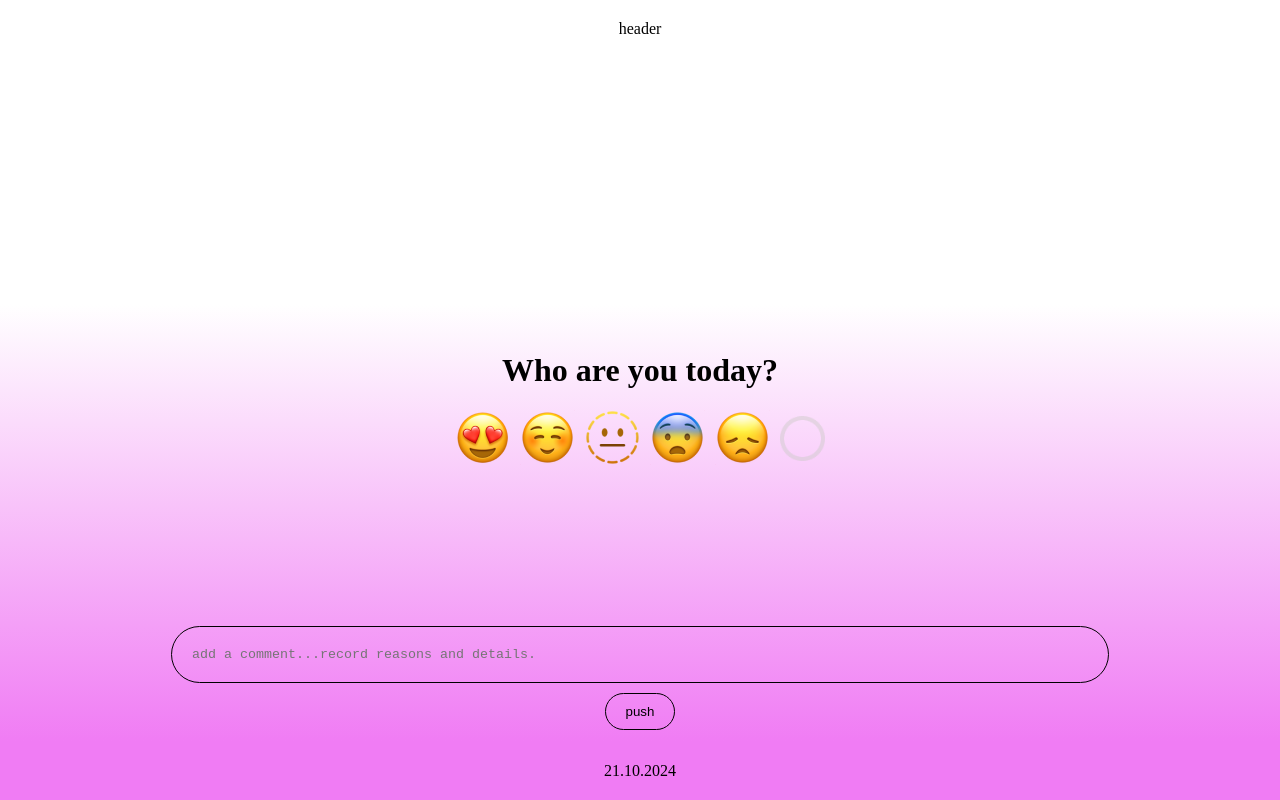
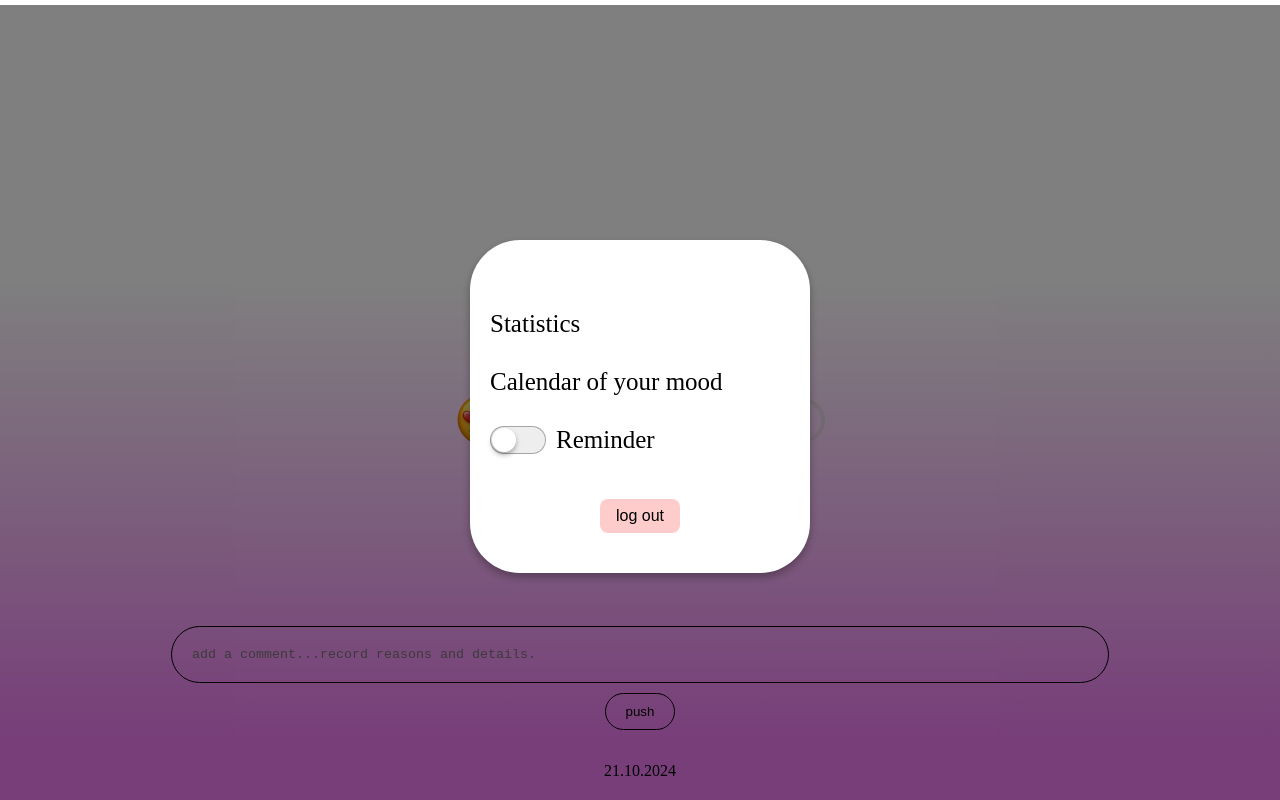
Before and after one commit to Edikmas01/mood-tracker, a React (Vite) app: page / in a window 1280 px wide. Built offline with nearby package versions, Linux system fonts and the light colour scheme.

Commit message:
Created a burger menu and its functionality on the Statistics page.

```diff
--- /dev/null
+++ b/src/components/BurgerMenu/BurgerMenu.jsx
@@ -0,0 +1,70 @@
+import { useState } from "react";
+import "./BurgerMenu.scss";
+import { StatisticsModal } from "../StatisticsModal/StatisticsModal";
+
+export const BurgerMenu = () => {
+  const [isMenuOpen, setIsMenuOpen] = useState(true);
+  const [isReminderOn, setIsReminderOn] = useState(false);
+  const [isStatisticsModalOpen, setIsStatisticsModalOpen] = useState(false);
+
+  const handleMenuOpen = () => {
+    setIsMenuOpen(!isMenuOpen);
+  };
+  const handleStatisticsClick = () => {
+    console.log("Statistics page opened");
+    setIsStatisticsModalOpen(true);
+  };
+
+  const handleCalendarClick = () => {
+    console.log("Mood calendar opened");
+  };
+
+  const handleReminderToggle = () => {
+    setIsReminderOn(!isReminderOn);
+    console.log(`Reminder set to ${!isReminderOn ? "ON" : "OFF"}`);
+  };
+
+  const handleLogOut = () => {
+    console.log("User logged out");
+  };
+  return (
+    <div className="burgerMenu">
+      <button onClick={handleMenuOpen} className="burgerMenu-button">
+        {isMenuOpen ? "" : "☰"}
+      </button>
+
+      {isMenuOpen && (
+        <div className="overlay" onClick={() => setIsMenuOpen(false)}>
+          <div className="menu" onClick={(e) => e.stopPropagation()}>
+            <ul className="menu-list">
+              <li className="menu-item" onClick={handleStatisticsClick}>
+                Statistics
+              </li>
+              <li className="menu-item" onClick={handleCalendarClick}>
+                Calendar of your mood
+              </li>
+              <li className="menu-item">
+                <label className="checkbox-ios">
+                  <input
+                    type="checkbox"
+                    checked={isReminderOn}
+                    onChange={handleReminderToggle}
+                  />
+                  <span className="checkbox-ios-switch"></span>
+                </label>
+                Reminder
+              </li>
+            </ul>
+            <button className="menu-button" onClick={handleLogOut}>
+              log out
+            </button>
+          </div>
+        </div>
+      )}
+      <StatisticsModal
+        isOpen={isStatisticsModalOpen}
+        onClose={() => setIsStatisticsModalOpen(false)}
+      />
+    </div>
+  );
+};
--- /dev/null
+++ b/src/components/BurgerMenu/BurgerMenu.scss
@@ -0,0 +1,146 @@
+.burgerMenu {
+  position: relative;
+  padding: 10px 20px;
+  display: flex;
+  justify-content: flex-end;
+
+  .burgerMenu-button {
+    font-size: 24px;
+    background: none;
+    border: none;
+    cursor: pointer;
+    z-index: 3;
+  }
+
+  /* Полупрозрачный фон для модального меню */
+  .overlay {
+    position: fixed;
+    top: 0;
+    // left: 0;
+    width: 100%;
+    height: 100%;
+    background: rgba(0, 0, 0, 0.5);
+    display: flex;
+    align-items: center;
+    justify-content: center;
+    z-index: 999;
+  }
+
+  /* Стили самого меню */
+  .menu {
+    background: #fff;
+    padding: 40px 20px;
+    border-radius: 50px;
+    width: 80%;
+    max-width: 300px;
+    // text-align: center;
+    z-index: 1;
+    box-shadow: 0 4px 8px rgba(0, 0, 0, 0.3);
+
+    .menu-list {
+      list-style: none;
+      padding: 0;
+      margin: 0;
+
+      // justify-content: start;
+
+      .menu-item {
+        display: flex;
+        margin: 30px 0;
+        color: #000;
+        font-size: 25px;
+        cursor: pointer;
+      }
+    }
+
+    .menu-button {
+      margin-top: 15px;
+      padding: 8px 16px;
+      background: #ffcccc;
+      border: none;
+      border-radius: 8px;
+      cursor: pointer;
+      font-size: 16px;
+    }
+
+    // .reminder-label {
+    //   display: flex;
+
+    //   gap: 8px;
+
+    //   input[type="checkbox"] {
+    //     accent-color: #4caf50;
+    //     cursor: pointer;
+    //   }
+    // }
+    .reminder{
+      margin-left: 10px;
+      font-size: 25px;
+    }
+    .checkbox-ios {
+	display: inline-block;
+	height: 28px;
+	line-height: 28px;
+	margin-right: 10px;
+	position: relative;
+	vertical-align: middle;
+	font-size: 14px;
+	user-select: none;
+
+}
+.checkbox-ios .checkbox-ios-switch {
+	position: relative;
+	display: inline-block;
+	box-sizing: border-box;
+	width: 56px;
+	height: 28px;
+	border: 1px solid rgba(0, 0, 0, .1);
+	border-radius: 25%/50%;
+	vertical-align: top;
+	background: #eee;
+	transition: .2s;
+}
+.checkbox-ios .checkbox-ios-switch:before {
+	content: '';
+	position: absolute;
+	top: 1px;
+	left: 1px;
+	display: inline-block;
+	width: 24px;
+	height: 24px;
+	border-radius: 50%;
+	background: white;
+	box-shadow: 0 3px 5px rgba(0, 0, 0, .3);
+	transition: .15s;
+}
+.checkbox-ios input[type=checkbox] {
+	display: block;
+	width: 0;
+	height: 0;
+	position: absolute;
+	z-index: -1;
+	opacity: 0;
+}
+.checkbox-ios input[type=checkbox]:not(:disabled):active + .checkbox-ios-switch:before {
+	box-shadow: inset 0 0 2px rgba(0, 0, 0, .3);
+}
+.checkbox-ios input[type=checkbox]:checked + .checkbox-ios-switch {
+	background: limegreen;
+}
+.checkbox-ios input[type=checkbox]:checked + .checkbox-ios-switch:before {
+	transform:translateX(28px);
+}
+
+
+.checkbox-ios input[type="checkbox"]:not(:disabled) + .checkbox-ios-switch {
+	cursor: pointer;
+	border-color: rgba(0, 0, 0, .3);
+}
+
+
+.checkbox-ios.focused .checkbox-ios-switch:before {
+	box-shadow: inset 0px 0px 4px #ff5623;
+}
+
+  }
+}
--- a/src/components/Header/Header.jsx
+++ b/src/components/Header/Header.jsx
@@ -0,0 +1,14 @@
+
+import { BurgerMenu } from "../BurgerMenu/BurgerMenu";
+import "./Header.scss";
+
+export const Header = () => {
+
+
+  return (
+      <>
+          <BurgerMenu/>
+
+    </>
+  );
+};
--- a/src/components/Layout/Layout.jsx
+++ b/src/components/Layout/Layout.jsx
@@ -1,11 +1,12 @@
 import { Outlet } from "react-router-dom";
 import "./Layout.scss";
 import { Footer } from "../Footer/Footer";
+import { Header } from "../Header/Header";
 
 export const Layout = () => {
     return (
       <div className="layout ">
-        <header> header </header>
+        <Header/>
         <main  >
           <Outlet />
         </main>
--- /dev/null
+++ b/src/components/StatisticsModal/StatisticsModal.jsx
@@ -0,0 +1,21 @@
+import "./StatisticsModal.scss";
+
+export const StatisticsModal = ({ isOpen, onClose }) => {
+  if (!isOpen) return null;
+
+  return (
+    <div className="statistics-modal-overlay" onClick={onClose}>
+      <div
+        className="statistics-modal-content"
+        onClick={(e) => e.stopPropagation()}
+      >
+        <button className="close-button" onClick={onClose}>
+          X
+        </button>
+        <h2>Statistics</h2>
+        <p>Statistics page opened</p>
+        {/* Позже здесь будут графики */}
+      </div>
+    </div>
+  );
+};
--- /dev/null
+++ b/src/components/StatisticsModal/StatisticsModal.scss
@@ -0,0 +1,34 @@
+.statistics-modal-overlay {
+  position: fixed;
+  top: 0;
+  left: 0;
+  right: 0;
+  bottom: 0;
+  // background: rgba(0, 0, 0, 0.5);
+  display: flex;
+  justify-content: center;
+  align-items: center;
+  z-index: 1000;
+}
+
+.statistics-modal-content {
+  background: white;
+  padding: 20px;
+  // border-radius: 8px;
+  // max-width: 500px;
+  // width: 90%;
+  width: 100%;
+  height: 100%;
+  position: relative;
+}
+
+.close-button {
+  position: absolute;
+  top: 10px;
+  right: 10px;
+  margin: 20px;
+  background: transparent;
+  border: none;
+  font-size: 18px;
+  cursor: pointer;
+}
```
